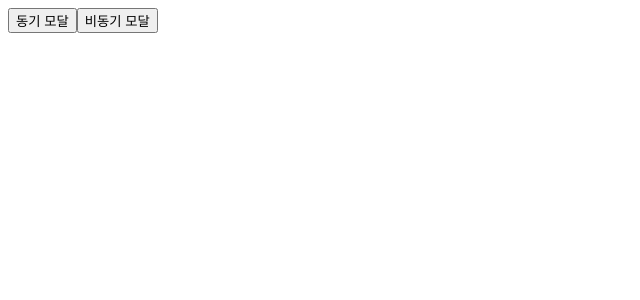
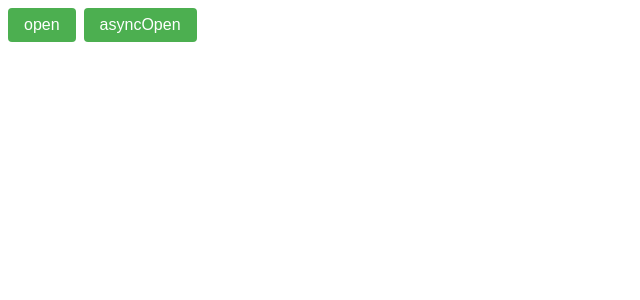
Before and after one commit to sangbooom/react-simple-modal-controller, a React (Create React App) app: page / in a window 1280 px wide. Shown: the top 300 px of the page, without its empty margins (0-640 px from the left). Built offline with nearby package versions, Linux system fonts and the light colour scheme.

Commit message:
misc: update example page

```diff
--- a/src/App.tsx
+++ b/src/App.tsx
@@ -1,11 +1,14 @@
 import React from "react";
-import TestPage from "./example/TestPage";
+import AsyncModalButton from "./example/AsyncModal";
+import BasicModalButton from "./example/BasicModal";
+import "./example/Modal.css";
 import { ModalProvider } from "./lib/components/ModalProvider";
 
 function App() {
   return (
     <ModalProvider>
-      <TestPage />
+      <BasicModalButton />
+      <AsyncModalButton />
     </ModalProvider>
   );
 }
--- /dev/null
+++ b/src/example/AsyncModal.tsx
@@ -0,0 +1,43 @@
+import React from "react";
+import { modal } from "../lib/context/event";
+
+const openAsyncModal = async () => {
+  try {
+    const isOk = await modal.openAsync<boolean>(AsyncModalComponent, {
+      title: "test",
+    });
+    console.log({ isOk });
+  } catch (error) {}
+};
+
+const AsyncModalButton = () => {
+  return (
+    <button className="modal-open-btn" onClick={openAsyncModal}>
+      asyncOpen
+    </button>
+  );
+};
+
+export default AsyncModalButton;
+
+const AsyncModalComponent = ({
+  resolve,
+  title,
+}: {
+  resolve: (value: boolean) => void;
+  title: string;
+}) => {
+  return (
+    <div className="modal-overlay">
+      <div className="modal-content">
+        <h2>{title}</h2>
+        <button className="modal-open-btn" onClick={() => resolve(true)}>
+          okay
+        </button>
+        <button className="modal-close-btn" onClick={() => resolve(false)}>
+          cancel
+        </button>
+      </div>
+    </div>
+  );
+};
--- /dev/null
+++ b/src/example/BasicModal.tsx
@@ -0,0 +1,35 @@
+import React from "react";
+import { modal } from "../lib/context/event";
+
+const openModal = () => {
+  modal.open(ModalComponent, { title: "test" });
+};
+
+const BasicModalButton = () => {
+  return (
+    <button className="modal-open-btn" onClick={openModal}>
+      open
+    </button>
+  );
+};
+
+export default BasicModalButton;
+
+const ModalComponent = ({ title }: { title: string }) => {
+  return (
+    <div className="modal-overlay">
+      <div className="modal-content">
+        <h2>{title}</h2>
+        <button className="modal-open-btn" onClick={modal.close}>
+          ok
+        </button>
+        <button className="modal-close-btn" onClick={modal.close}>
+          cancel
+        </button>
+        <button className="modal-open-btn" onClick={openModal}>
+          nesting modal open
+        </button>
+      </div>
+    </div>
+  );
+};
--- /dev/null
+++ b/src/example/Modal.css
@@ -0,0 +1,73 @@
+.modal-overlay {
+    position: fixed;
+    top: 0;
+    left: 0;
+    width: 100%;
+    height: 100%;
+    background-color: rgba(0, 0, 0, 0.5);
+    display: flex;
+    justify-content: center;
+    align-items: center;
+  }
+
+  .modal-content {
+    background-color: white;
+    padding: 2rem;
+    border-radius: 8px;
+    box-shadow: 0 2px 10px rgba(0, 0, 0, 0.1);
+    min-width: 300px;
+    max-width: 500px;
+    position: relative;
+  }
+
+  .modal-content h2 {
+    margin-top: 0;
+    margin-bottom: 1.5rem;
+    font-size: 1.5rem;
+    color: #333;
+  }
+
+  .modal-open-btn,
+  .modal-close-btn {
+    padding: 0.5rem 1rem;
+    border: none;
+    border-radius: 4px;
+    cursor: pointer;
+    font-size: 1rem;
+    margin-right: 0.5rem;
+    transition: background-color 0.2s ease;
+  }
+
+  .modal-open-btn {
+    background-color: #4caf50;
+    color: white;
+  }
+
+  .modal-open-btn:hover {
+    background-color: #45a049;
+  }
+
+  .modal-close-btn {
+    background-color: #f44336;
+    color: white;
+  }
+
+  .modal-close-btn:hover {
+    background-color: #da190b;
+  }
+
+  /* 모달이 열릴 때의 애니메이션 */
+  @keyframes modalFadeIn {
+    from {
+      opacity: 0;
+      transform: translateY(-20px);
+    }
+    to {
+      opacity: 1;
+      transform: translateY(0);
+    }
+  }
+
+  .modal-content {
+    animation: modalFadeIn 0.3s ease-out;
+  }
--- a/src/example/TestPage.tsx
+++ /dev/null
@@ -1,68 +0,0 @@
-import React from "react";
-import { modal } from "../lib/context/event";
-import { ModalResolver } from "../lib/types/modal";
-
-const openModal = () => {
-  modal.open(TestModal, { title: "test" });
-};
-
-const openAsyncModal = async () => {
-  try {
-    const res = await modal.openAsync<string>(TestAsyncModal, {
-      title: "test",
-    });
-    console.log({ res });
-  } catch (error) {
-    console.log({ error });
-  }
-};
-
-const TestPage = () => {
-  return (
-    <div className="app">
-      <button className="open-modal-btn" onClick={openModal}>
-        동기 모달
-      </button>
-      <button className="open-modal-btn" onClick={openAsyncModal}>
-        비동기 모달
-      </button>
-    </div>
-  );
-};
-
-export default TestPage;
-
-const TestModal = ({ title }: { title: string }) => {
-  return (
-    <div className="modal-overlay">
-      <div className="modal-content">
-        <h2>{title}</h2>
-        <button className="open-modal-btn" onClick={() => modal.close()}>
-          확인
-        </button>
-        <button className="modal-close" onClick={() => modal.close()}>
-          취소
-        </button>
-        <button className="open-modal-btn" onClick={openModal}>
-          모달 열기
-        </button>
-      </div>
-    </div>
-  );
-};
-
-const TestAsyncModal = ({ resolve, title }: { resolve: ModalResolver<string>; title: string }) => {
-  return (
-    <div className="modal-overlay">
-      <div className="modal-content">
-        <h2>{title}</h2>
-        <button className="open-modal-btn" onClick={() => resolve("확인")}>
-          확인
-        </button>
-        <button className="modal-close" onClick={() => modal.close()}>
-          취소
-        </button>
-      </div>
-    </div>
-  );
-};
```
